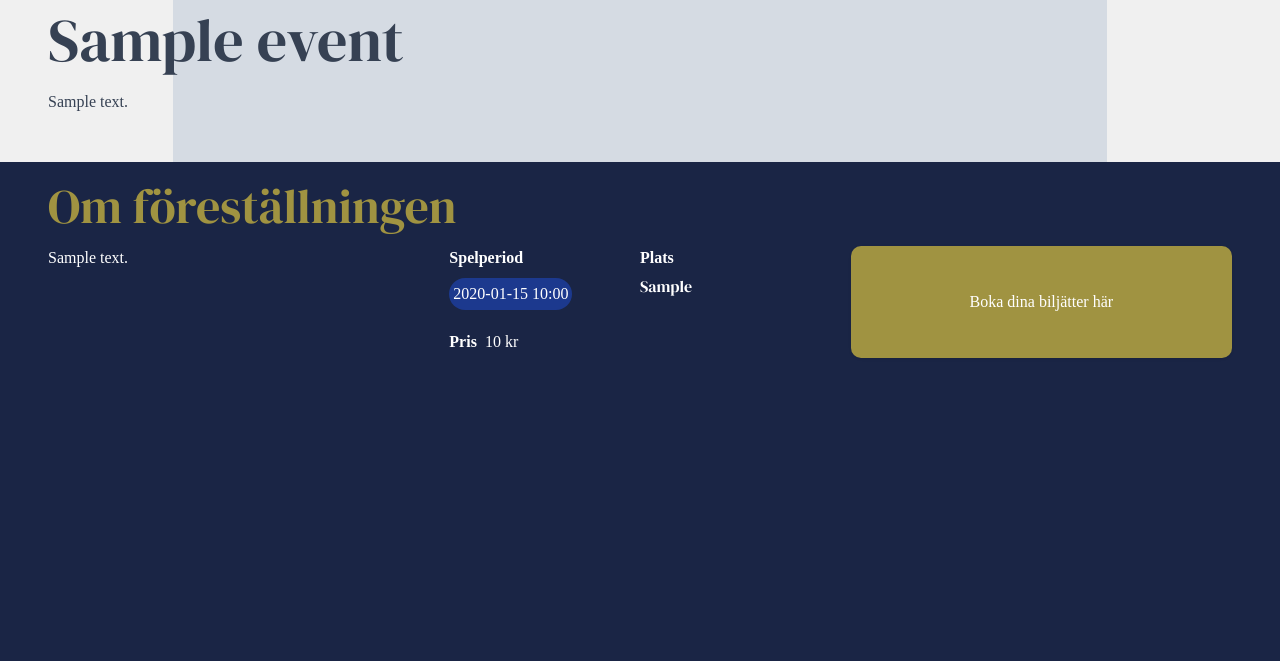
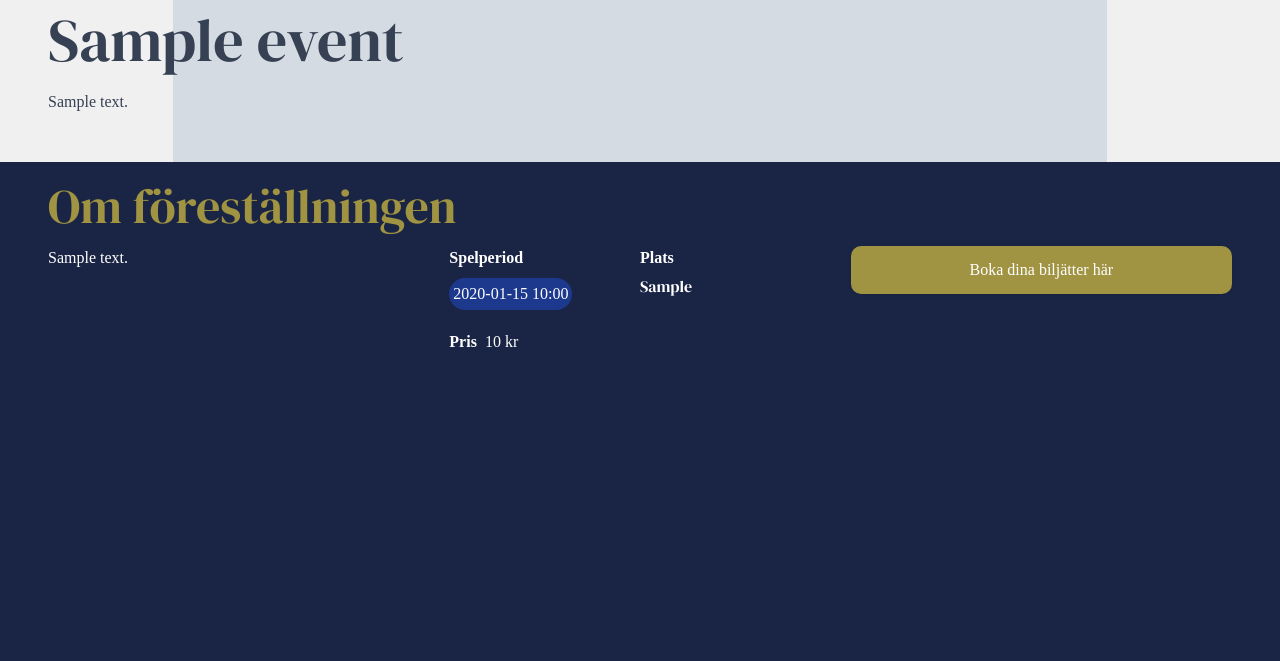
Before and after one commit to spynetS/vikbospelen, a Django app: a page that uses templates/website/event_details.html in a window 1280 px wide. Shown: the part 618-1279 px from the top of the page. Run offline with Django 5.2, Linux system fonts and the light colour scheme; tables that the repository leaves empty hold one stand-in row (values such as "Sample post"); grey boxes marked "Sample" are stand-in pictures; some libraries are stand-ins or nearby versions.

Commit message:
changed button style

```diff
--- a/templates/website/event_details.html
+++ b/templates/website/event_details.html
@@ -51,7 +51,7 @@
 			{% endif %}
 
 			{% if event.salver_link %}
-				<a href="{{event.salver_link}}" class="btn btn-primary" >Boka dina biljätter här</a>
+				<a href="{{event.salver_link}}" class="btn btn-primary h-12" >Boka dina biljätter här</a>
 			{% endif %}
 
 		</div>
```
